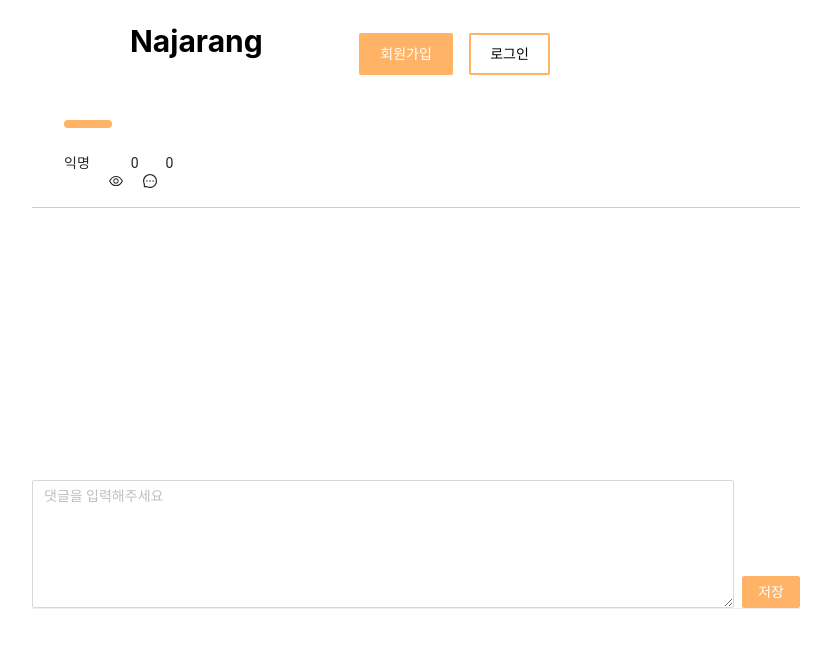
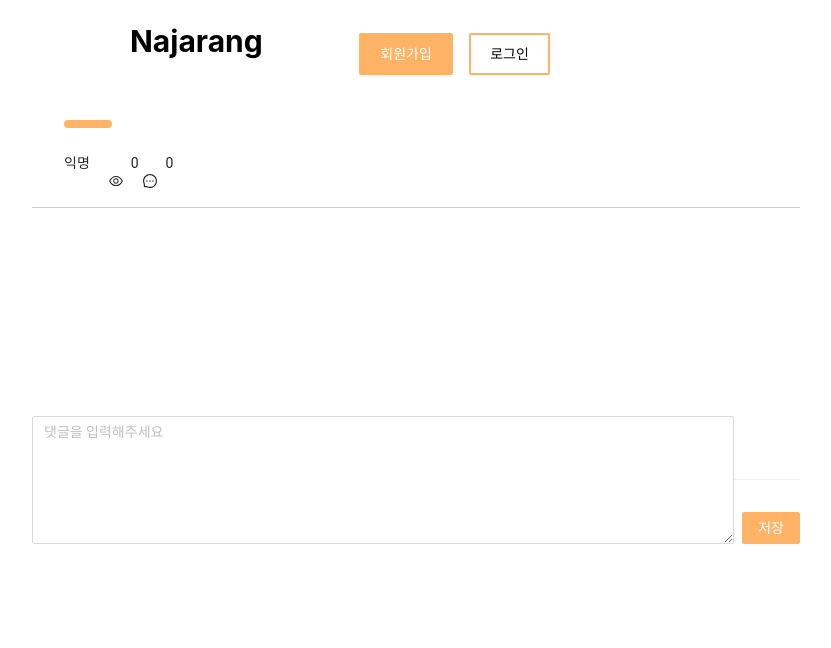
Before and after one commit to dongisarang/najarang-react, a React (Create React App) app: page /listRead in a window 1280 px wide. Shown: the top 648 px of the page, without its empty margins (240-1071 px from the left). Built offline with nearby package versions, Linux system fonts and the light colour scheme.

Commit message:
feat: 댓글 수정 기능 추가

```diff
--- a/src/component/ListRead.js
+++ b/src/component/ListRead.js
@@ -29,35 +29,12 @@ import {
     LikeOutlined,
 } from '@ant-design/icons'
 import { List } from 'antd/lib/form/Form'
-
+import Reply from './Reply'
 const { Option } = Select
 const { TextArea } = Input
 /*
 TODO: 수정 / 취소
 */
-const ReplyComponent = ({ handleReplyChange, handleReplySave }) => {
-    return (
-        <ReplyCmpWrapper>
-            <TextArea
-                name="content"
-                rows={5}
-                onChange={handleReplyChange}
-                placeholder="댓글을 입력해주세요"
-            />
-            <Button
-                style={{
-                    margin: '6rem 0rem 0rem 0.5rem',
-                    background: '#ffb367',
-                    border: '1px solid #ffb367',
-                    color: '#ffffff',
-                }}
-                onClick={handleReplySave}
-            >
-                저장
-            </Button>
-        </ReplyCmpWrapper>
-    )
-}
 const ListRead = () => {
     const { contentStore, UserStore } = useStores()
     const [user, setUser] = useState()
@@ -71,12 +48,16 @@ const ListRead = () => {
     const history = useHistory()
     const [content, setContent] = useState([])
     const [reply, setReply] = useState([])
+    const [userSelf, setUserSelf] = useState(false)
     useEffect(() => {
         setUser(contentStore.getUserEmail())
         async function settingList() {
             const list = await contentStore.getContentList()
             const index = await contentStore.getClickContentIndex()
             setContent(list[index])
+            if (user === content?.user?.email) {
+                setUserSelf(true)
+            }
             if (list[index]) {
                 let replyRes = await contentStore.getReply(list[index].id)
                 setReply(replyRes)
@@ -298,22 +279,13 @@ const ListRead = () => {
                                     </>
                                 )}
                             </div>
-                            <ReplyWrapper>
-                                <ReplyComponent
-                                    handleReplyChange={handleReplyChange}
-                                    handleReplySave={handleReplySave}
-                                />
-                                {reply.map((list) => {
-                                    return (
-                                        <div className="replyWrapper">
-                                            <span>{list.content}</span>
-                                            <span className="replyDate">
-                                                {list.created}
-                                            </span>
-                                        </div>
-                                    )
-                                })}
-                            </ReplyWrapper>
+                            <Reply
+                                handleReplyChange={handleReplyChange}
+                                handleReplySave={handleReplySave}
+                                reply={reply}
+                                setReply={setReply}
+                                userSelf={userSelf}
+                            />
                         </ReadWrapper>
                     </Wrapper>
                 )}
@@ -369,39 +341,6 @@ const ReadWrapper = styled.div`
         margin: 0.5rem 0rem 0rem 0.5rem;
     }
 `
-const ReplyCmpWrapper = styled.div`
-    display: flex;
-    flex-direction: row;
-    justify-content: center;
-    width: 100%;
-    height: auto;
-    margin: 8rem 0rem 0rem 0rem;
-    font-family: 'Roboto', 'Noto Sans KR', 'AppleSDGothicNeo-Regular',
-        'Malgun Gothic', '맑은 고딕', 'dotum', '돋움', sans-serif;
-`
-const ReplyWrapper = styled.div`
-    display: flex;
-    flex-direction: column;
-    justify-content: center;
-    width: 100%;
-    height: auto;
-    margin: 7rem 0rem 0rem 0rem;
-    border-bottom: 1px solid #f0f0f0;
-    font-family: 'Roboto', 'Noto Sans KR', 'AppleSDGothicNeo-Regular',
-        'Malgun Gothic', '맑은 고딕', 'dotum', '돋움', sans-serif;
-    .replyWrapper {
-        display: flex;
-        flex-direction: column;
-        justify-content: flex-start;
-        height: 5rem;
-        margin: 0.5rem 0rem 0rem 0.5rem;
-        border-bottom: 1px solid #f0f0f0;
-    }
-    .replyDate {
-        margin: 0.5rem 0rem 0rem 0.5rem;
-    }
-`
-
 const ButtonComponent = styled(Button)`
     display: flex;
     justify-content: center;
--- /dev/null
+++ b/src/component/Reply.js
@@ -0,0 +1,179 @@
+import styled from 'styled-components'
+import { Link, Route, BrowserRouter as Router } from 'react-router-dom'
+import React, {
+    Component,
+    useEffect,
+    useState,
+    useCallback,
+    useContext,
+} from 'react'
+import ListHeader from './ListHeader'
+import { observer, inject } from 'mobx-react'
+import { MoreOutlined } from '@ant-design/icons'
+import { useObserver } from 'mobx-react'
+import useStores from '../hooks/useStores'
+import { Button, Input, Select, Popover } from 'antd'
+import ListContext from '../contexts/listContext'
+import { values } from 'mobx'
+import { useHistory } from 'react-router-dom'
+
+const { Option } = Select
+const { TextArea } = Input
+const ReplyComponent = ({ handleReplyChange, handleReplySave }) => {
+    return (
+        <ReplyCmpWrapper>
+            <TextArea
+                name="content"
+                rows={3}
+                onChange={handleReplyChange}
+                placeholder="댓글을 입력해주세요"
+            />
+            <Button
+                style={{
+                    margin: '6rem 0rem 0rem 0.5rem',
+                    background: '#ffb367',
+                    border: '1px solid #ffb367',
+                    color: '#ffffff',
+                }}
+                onClick={handleReplySave}
+            >
+                저장
+            </Button>
+        </ReplyCmpWrapper>
+    )
+}
+//TODO: 댓글 수정할때 모든 버튼 같이 바뀜
+const Reply = ({
+    handleReplyChange,
+    handleReplySave,
+    reply,
+    setReply,
+    userSelf,
+}) => {
+    console.log('userSelf: ', reply)
+    const { contentStore, UserStore } = useStores()
+    const [replyModify, setReplyModify] = useState(false)
+    const [inputs, setInputs] = useState(``)
+    const handlePlusReply = () => {
+        // alert('클릭!')
+    }
+    const handleModifyChange = (e) => {
+        setInputs(e.target.value)
+    }
+    const hanldeClick = (idx) => {
+        setReplyModify(true)
+        let newModifyReply = {
+            id: reply[idx].id,
+            content: <Input onChange={handleModifyChange} />,
+        }
+        const newReply = [...reply]
+        newReply[idx] = newModifyReply
+        setReply(newReply)
+    }
+    const hanldeClickModify = async (idx) => {
+        let newModifyReply = {
+            id: reply[idx].id,
+            content: inputs,
+        }
+        const newReply = [...reply]
+        newReply[idx] = newModifyReply
+        setReply(newReply)
+        const response = await contentStore.updateReply(reply[idx].id, {
+            content: inputs,
+        })
+    }
+    const popoverContent = <div onClick={handlePlusReply}>답글쓰기</div>
+    return (
+        <ReplyWrapper>
+            <ReplyComponent
+                handleReplyChange={handleReplyChange}
+                handleReplySave={handleReplySave}
+            />
+            {reply.map((list, idx) => {
+                return (
+                    <div className="replyWrapper">
+                        <span key={idx}>{list?.content}</span>
+                        <span className="replyDate">{list?.created}</span>
+                        <Popover content={popoverContent}>
+                            <MoreOutlined
+                                rotate={90}
+                                style={{
+                                    margin: '0rem 0rem 0rem 0rem',
+                                }}
+                                on
+                            />
+                        </Popover>
+                        {userSelf && (
+                            <div
+                                style={{
+                                    display: 'flex',
+                                    flexDirection: 'row',
+                                }}
+                            >
+                                {!replyModify && (
+                                    <>
+                                        <ButtonComponent
+                                            onClick={() => hanldeClick(idx)}
+                                        >
+                                            수정
+                                        </ButtonComponent>
+                                        <ButtonComponent onClick={''}>
+                                            삭제
+                                        </ButtonComponent>
+                                    </>
+                                )}
+                                {replyModify && (
+                                    <ButtonComponent
+                                        onClick={() => hanldeClickModify(idx)}
+                                    >
+                                        저장
+                                    </ButtonComponent>
+                                )}
+                            </div>
+                        )}
+                    </div>
+                )
+            })}
+        </ReplyWrapper>
+    )
+}
+const ReplyCmpWrapper = styled.div`
+    display: flex;
+    flex-direction: row;
+    justify-content: center;
+    width: 100%;
+    height: auto;
+    margin: 8rem 0rem 0rem 0rem;
+    font-family: 'Roboto', 'Noto Sans KR', 'AppleSDGothicNeo-Regular',
+        'Malgun Gothic', '맑은 고딕', 'dotum', '돋움', sans-serif;
+`
+const ReplyWrapper = styled.div`
+    display: flex;
+    flex-direction: column;
+    justify-content: center;
+    width: 100%;
+    height: 8rem;
+    margin: 7rem 0rem 0rem 0rem;
+    border-bottom: 1px solid #f0f0f0;
+    font-family: 'Roboto', 'Noto Sans KR', 'AppleSDGothicNeo-Regular',
+        'Malgun Gothic', '맑은 고딕', 'dotum', '돋움', sans-serif;
+    .replyWrapper {
+        display: flex;
+        flex-direction: column;
+        justify-content: flex-start;
+        height: 100%;
+        margin: 0.5rem 0rem 0rem 0.5rem;
+        border-bottom: 1px solid #f0f0f0;
+    }
+    .replyDate {
+        margin: 0.5rem 0rem 0rem 0.5rem;
+    }
+`
+const ButtonComponent = styled(Button)`
+    display: flex;
+    justify-content: center;
+    align-items: center;
+    width: '2rem';
+    margin: 0rem 0rem 0rem 0rem;
+`
+export default Reply
--- a/src/stores/contentStore.js
+++ b/src/stores/contentStore.js
@@ -97,6 +97,16 @@ const contentStore = observable({
         }
         return false
     },
+    async updateReply(commentId, queryObj) {
+        const response = await contentRepository.replyUpdate(
+            commentId,
+            queryObj,
+        )
+        if (response?.data?.msg === 'success') {
+            return true
+        }
+        return false
+    },
     async getReply(boardId) {
         const response = await contentRepository.ReplyGet(boardId)
         if (response?.data?.msg === 'success') {
--- a/src/stores/repositories/contentRepository.js
+++ b/src/stores/repositories/contentRepository.js
@@ -99,6 +99,15 @@ const contentRepository = {
             return false
         }
     },
+    replyUpdate: async (commentId, queryObj) => {
+        try {
+            const response = await API.put(`/comments/${commentId}`, queryObj)
+            return response
+        } catch (error) {
+            // throw Error(error);
+            return false
+        }
+    },
     ReplyGet: async (boardId) => {
         try {
             const response = await API.get(`/comments?boardId=${boardId}`)
```
